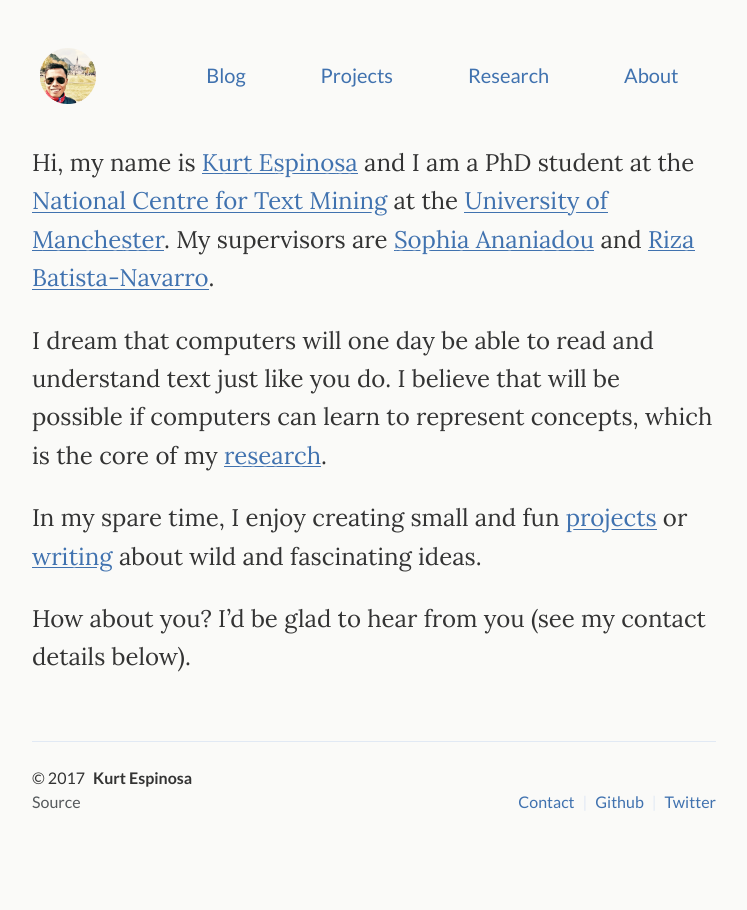
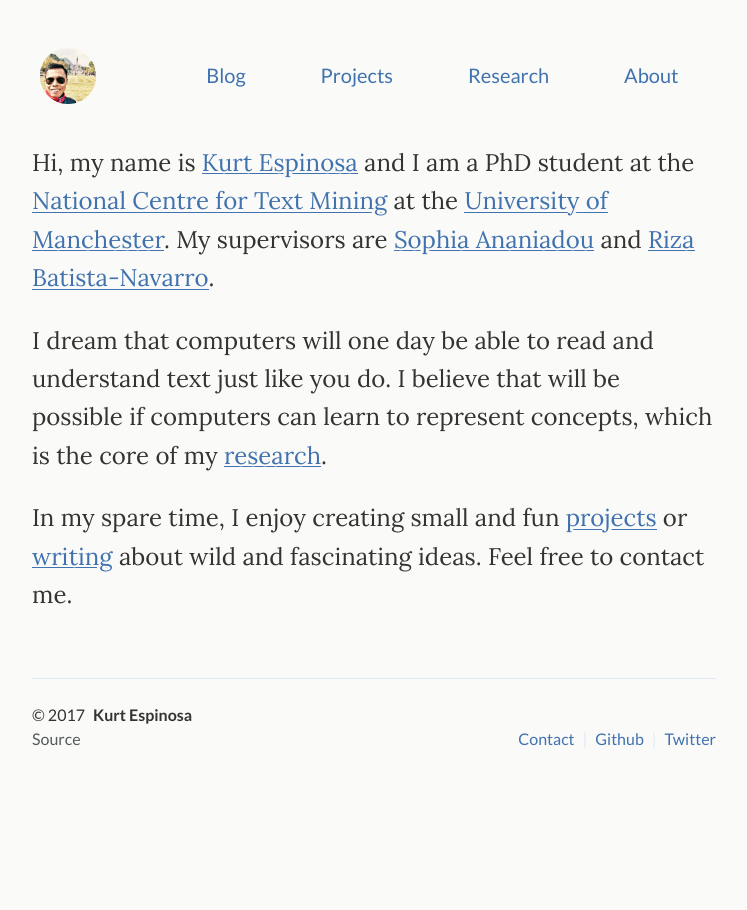
Before and after one commit to kurtespinosa/kurtespinosa.github.io, a Jekyll site: the page built from index.md, in a window 1280 px wide. Shown: the whole page, without its empty margins (266-1013 px from the left). Built offline with Jekyll 4.4.1, drawn with Linux system fonts in a browser that asks for light colours.

Commit message:
build index

```diff
--- a/index.md
+++ b/index.md
@@ -8,7 +8,5 @@ layout: default
 
   I dream that computers will one day be able to read and understand text just like you do. I believe that will be possible if computers can learn to represent concepts, which is the core of my [research](research/).
 
-  In my spare time, I enjoy creating small and fun [projects](projects/) or [writing](blog/) about wild and fascinating ideas.
-
-  How about you? I'd be glad to hear from you (see my contact details below).
+  In my spare time, I enjoy creating small and fun [projects](projects/) or [writing](blog/) about wild and fascinating ideas. Feel free to contact me.
 </div>
```
Also changed, not shown: 1 other file.
